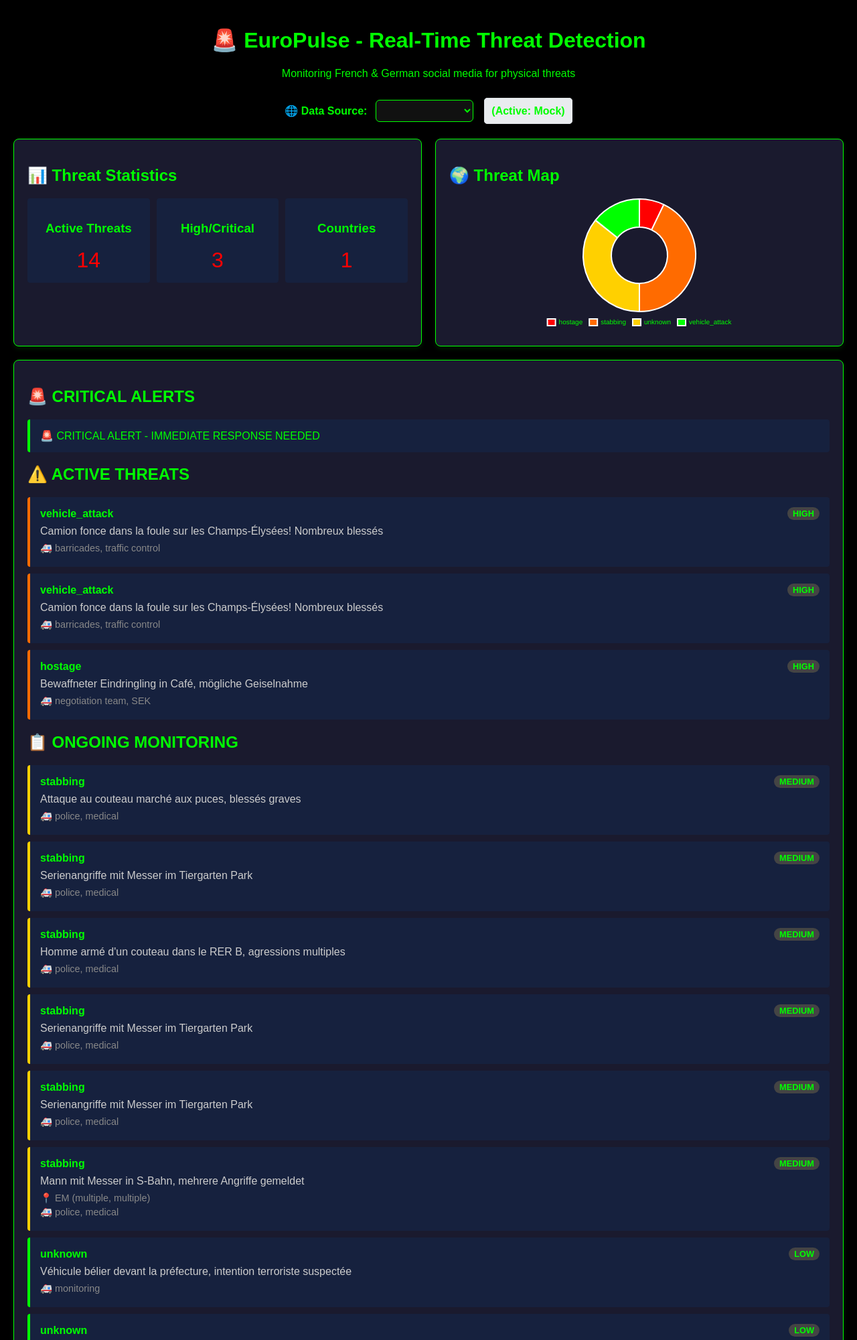
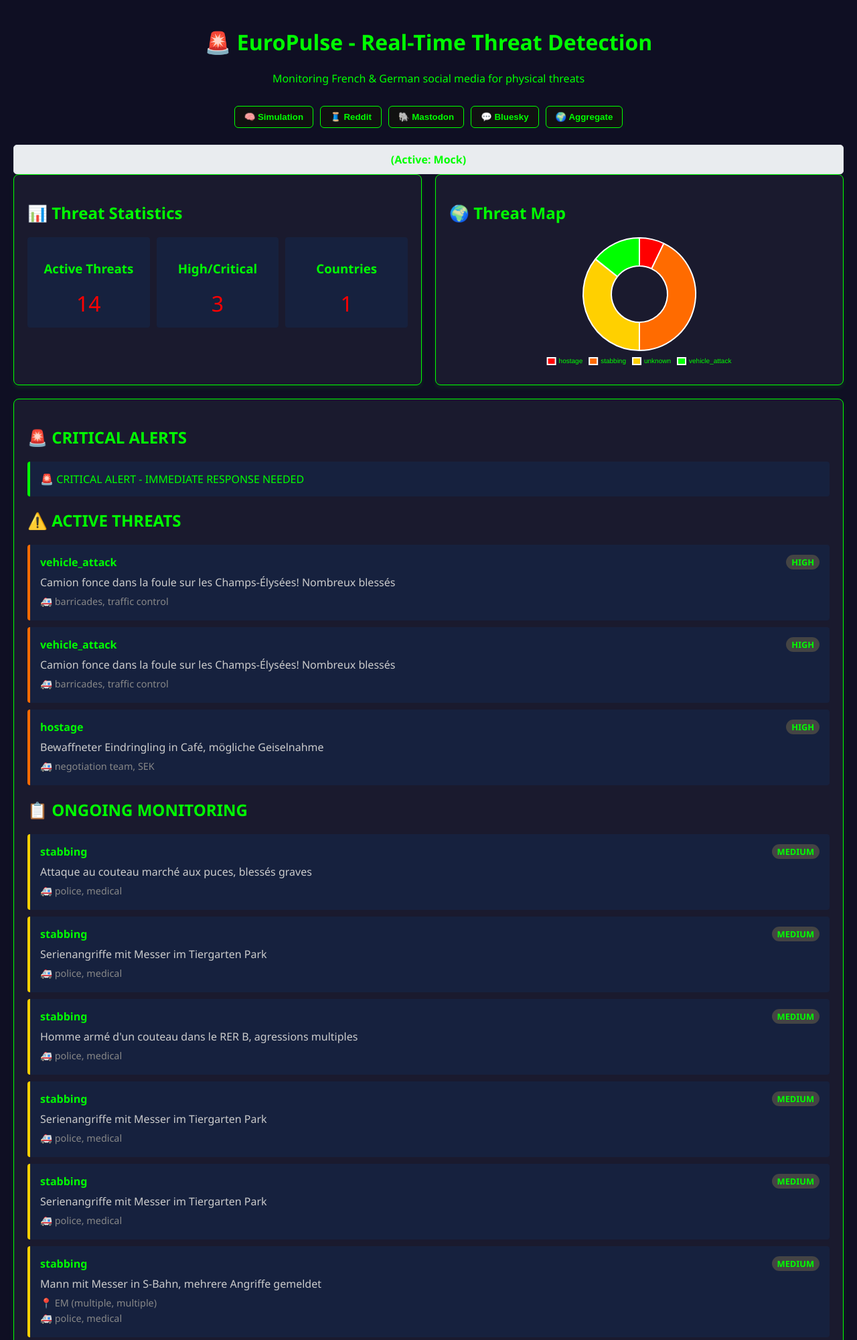
Before and after one commit to Alyzande/EuroPulse, a Flask app: page / in a window 1280 px wide. Shown: the top 2000 px of the page at 67% size. Run offline with Flask 3, Linux system fonts and the light colour scheme.

Commit message:
fancy new toggle switch and app.py

```diff
--- a/src/visualization/dashboard/app.py
+++ b/src/visualization/dashboard/app.py
@@ -44,14 +44,20 @@
 
     def _init_collectors(self):
         """Initialize collectors for both languages based on mode"""
-        self.fr_collector = get_collector(self.collector_type, 'fr')
-        self.de_collector = get_collector(self.collector_type, 'de')
+        try:
+            self.fr_collector = get_collector(self.collector_type, 'fr')
+            self.de_collector = get_collector(self.collector_type, 'de')
+        except Exception as e:
+            print(f"❌ Error initializing collectors ({self.collector_type}): {e}")
+            print("⚠️ Falling back to mock collectors.")
+            self.fr_collector = get_collector('mock', 'fr')
+            self.de_collector = get_collector('mock', 'de')
 
     def switch_mode(self, mode):
-        """Reinitialize collectors for new mode"""
+        """Reinitialize collectors for a new mode"""
+        print(f"🔁 Switching collectors to mode: {mode}")
         self.collector_type = mode
         self._init_collectors()
-        print(f"🔁 Collectors switched to: {mode}")
 
     def _calculate_urgency(self, threat_level, text):
         urgent_words = [
@@ -59,7 +65,6 @@
             'aktuell', 'sofort', 'Notfall'
         ]
         text_lower = text.lower()
-
         if threat_level == 'critical':
             return 'critical'
         elif threat_level == 'high' and any(word in text_lower for word in urgent_words):
@@ -70,6 +75,7 @@
             return 'low'
 
     def get_current_threats(self):
+        """Retrieve and process threats from current collectors"""
         try:
             fr_posts = self.fr_collector.collect_recent_posts(limit=8)
             de_posts = self.de_collector.collect_recent_posts(limit=8)
@@ -137,8 +143,8 @@
             return []
 
     def get_threat_summary(self):
+        """Aggregate summary stats for dashboard"""
         threats = self.get_current_threats()
-
         if not threats:
             return {
                 'total_threats': 0,
@@ -195,7 +201,7 @@
 # --- Mode Management Endpoints ----------------------------------------------
 @app.route('/api/mode', methods=['POST'])
 def set_mode():
-    """Switch between data modes: simulation, reddit, mastodon, bluesky, aggregate"""
+    """Switch between data modes"""
     global current_mode, simulation_mode, dashboard
     data = request.json or {}
     new_mode = data.get('mode', 'simulation').lower()
@@ -211,12 +217,12 @@
     dashboard.switch_mode(new_mode)
     print(f"🔄 Switched data mode → {new_mode.upper()}")
 
-    return jsonify({'success': True, 'mode': new_mode, 'message': f'Switched to {new_mode} mode'})
+    return jsonify({'success': True, 'mode': new_mode})
 
 
 @app.route('/api/mode/status', methods=['GET'])
 def get_mode_status():
-    """Return current collector/mode type"""
+    """Return current mode"""
     return jsonify({'mode': current_mode, 'simulation_mode': simulation_mode})
 
 
@@ -224,7 +230,8 @@
 @app.route('/api/threats')
 def get_threats():
     """API endpoint for current threats"""
-    if simulation_mode:
+    print(f"📡 Fetching threats for mode: {current_mode}")
+    if current_mode == 'simulation':
         print("🎭 Serving simulated threat data...")
         from src.data.collectors.threat_collector import ThreatCollector
         fr_collector = ThreatCollector('fr')
--- a/src/visualization/dashboard/static/css/style.css
+++ b/src/visualization/dashboard/static/css/style.css
@@ -226,3 +226,45 @@
     background-color: #0f0;
     color: #000;
 }
+
+/* ==========================================================
+   NEW SECTION: Mode Bar (Segmented Control)
+   ========================================================== */
+.mode-bar {
+    display: flex;
+    justify-content: center;
+    flex-wrap: wrap;
+    gap: 10px;
+    margin: 15px 0 25px 0;
+}
+
+.mode-bar .mode-btn {
+    background-color: #111;
+    border: 1px solid #0f0;
+    color: #0f0;
+    padding: 8px 14px;
+    border-radius: 6px;
+    cursor: pointer;
+    font-weight: bold;
+    transition: all 0.2s ease-in-out;
+    flex: 0 1 auto;
+}
+
+.mode-bar .mode-btn:hover {
+    background-color: #0f0;
+    color: #000;
+}
+
+.mode-bar .mode-btn.active {
+    background-color: #0f0;
+    color: #000;
+    box-shadow: 0 0 10px #0f0;
+    transform: scale(1.05);
+}
+
+.mode-status {
+    text-align: center;
+    margin-top: 8px;
+    font-weight: bold;
+    color: #0f0;
+}
--- a/src/visualization/dashboard/templates/index.html
+++ b/src/visualization/dashboard/templates/index.html
@@ -7,40 +7,43 @@
   <script src="https://cdn.jsdelivr.net/npm/chart.js"></script>
   <link rel="stylesheet" href="{{ url_for('static', filename='css/style.css') }}">
   <style>
-    body {
-      font-family: Arial, sans-serif;
-      background-color: #000;
-      color: #0f0;
+    /* Inline CSS for mode bar (also repeated in style.css later) */
+    .mode-bar {
+      display: flex;
+      justify-content: center;
+      flex-wrap: wrap;
+      gap: 10px;
+      margin: 15px 0 25px 0;
     }
 
-    .mode-selector {
-      margin: 15px 0 25px 0;
-      text-align: center;
-    }
-
-    .mode-selector label {
-      font-weight: bold;
-      margin-right: 8px;
-    }
-
-    .mode-selector select {
+    .mode-btn {
       background-color: #111;
       border: 1px solid #0f0;
       color: #0f0;
-      padding: 6px 12px;
-      font-size: 1em;
+      padding: 8px 14px;
       border-radius: 6px;
       cursor: pointer;
+      font-weight: bold;
+      transition: all 0.2s ease-in-out;
     }
 
-    .mode-selector select:hover {
+    .mode-btn:hover {
       background-color: #0f0;
       color: #000;
     }
 
+    .mode-btn.active {
+      background-color: #0f0;
+      color: #000;
+      box-shadow: 0 0 10px #0f0;
+      transform: scale(1.05);
+    }
+
     .mode-status {
-      margin-left: 12px;
+      text-align: center;
+      margin-top: 8px;
       font-weight: bold;
+      color: #0f0;
     }
   </style>
 </head>
@@ -50,18 +53,15 @@
     <p>Monitoring French & German social media for physical threats</p>
   </div>
 
-  <!-- Data Mode Selector -->
-  <div class="mode-selector">
-    <label for="modeSelect">🌐 Data Source:</label>
-    <select id="modeSelect" onchange="changeMode()">
-      <option value="simulation">🧠 Simulation</option>
-      <option value="reddit">🧵 Reddit</option>
-      <option value="mastodon">🐘 Mastodon</option>
-      <option value="bluesky">💬 Bluesky</option>
-      <option value="aggregate">🌍 Aggregate</option>
-    </select>
-    <span id="modeStatus" class="mode-status">(Active: Simulation)</span>
+  <!-- Mode Selector Buttons -->
+  <div class="mode-bar">
+    <button class="mode-btn" data-mode="simulation">🧠 Simulation</button>
+    <button class="mode-btn" data-mode="reddit">🧵 Reddit</button>
+    <button class="mode-btn" data-mode="mastodon">🐘 Mastodon</button>
+    <button class="mode-btn" data-mode="bluesky">💬 Bluesky</button>
+    <button class="mode-btn" data-mode="aggregate">🌍 Aggregate</button>
   </div>
+  <div id="modeStatus" class="mode-status">(Active: Simulation)</div>
 
   <div class="dashboard">
     <div class="card">
@@ -106,7 +106,7 @@
     let threatChart;
 
     // ------------------------------
-    // Dashboard update functions
+    // Dashboard updates
     // ------------------------------
     async function updateDashboard() {
       const threatsResponse = await fetch('/api/threats');
@@ -195,25 +195,17 @@
     async function refreshModeStatus() {
       const res = await fetch('/api/mode/status');
       const data = await res.json();
-      const select = document.getElementById('modeSelect');
       const status = document.getElementById('modeStatus');
+      const buttons = document.querySelectorAll('.mode-btn');
 
-      select.value = data.mode;
-
-      const colorMap = {
-        simulation: '#ff6600',
-        reddit: '#ff0000',
-        mastodon: '#00acee',
-        bluesky: '#00bfff',
-        aggregate: '#00ff00'
-      };
+      buttons.forEach(btn => btn.classList.remove('active'));
+      const activeBtn = document.querySelector(`.mode-btn[data-mode="${data.mode}"]`);
+      if (activeBtn) activeBtn.classList.add('active');
 
       status.textContent = `(Active: ${data.mode.charAt(0).toUpperCase() + data.mode.slice(1)})`;
-      status.style.color = colorMap[data.mode] || '#0f0';
     }
 
-    async function changeMode() {
-      const mode = document.getElementById('modeSelect').value;
+    async function selectMode(mode) {
       await fetch('/api/mode', {
         method: 'POST',
         headers: { 'Content-Type': 'application/json' },
@@ -222,6 +214,15 @@
       await refreshModeStatus();
       await updateDashboard();
     }
+
+    document.addEventListener('DOMContentLoaded', () => {
+      document.querySelectorAll('.mode-btn').forEach(btn => {
+        btn.addEventListener('click', () => selectMode(btn.dataset.mode));
+      });
+      refreshModeStatus();
+      updateDashboard();
+      setInterval(updateDashboard, 10000);
+    });
 
     // ------------------------------
     // Debug utilities
@@ -248,13 +249,6 @@
         <div class="debug-meta">by ${post.user}</div><div class="debug-classification">AI: ${post.threat_classification?.primary_threat || 'unknown'}</div></div>`
       ).join('');
     }
-
-    // ------------------------------
-    // Initialization
-    // ------------------------------
-    setInterval(updateDashboard, 10000);
-    refreshModeStatus();
-    updateDashboard();
   </script>
 </body>
 </html>
```
